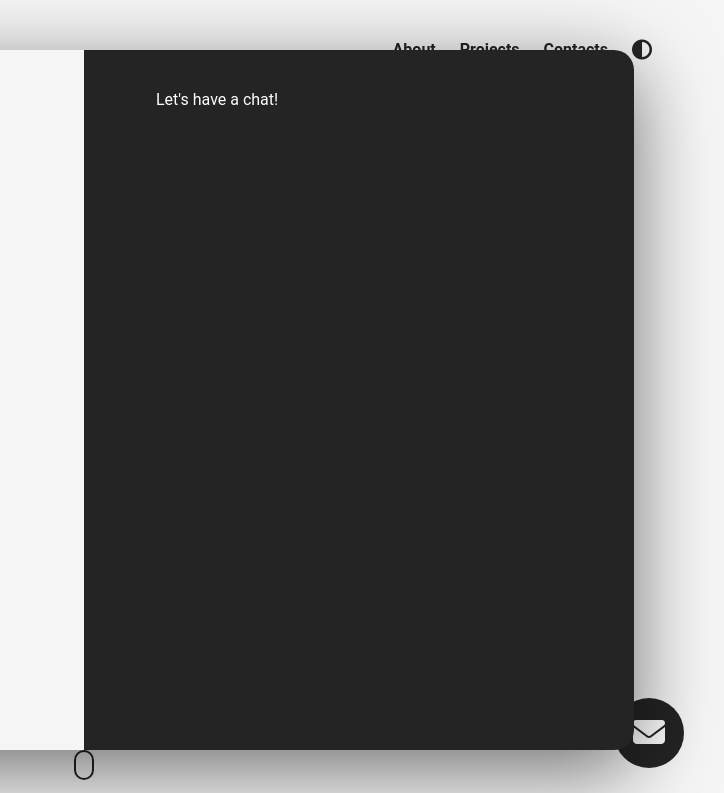
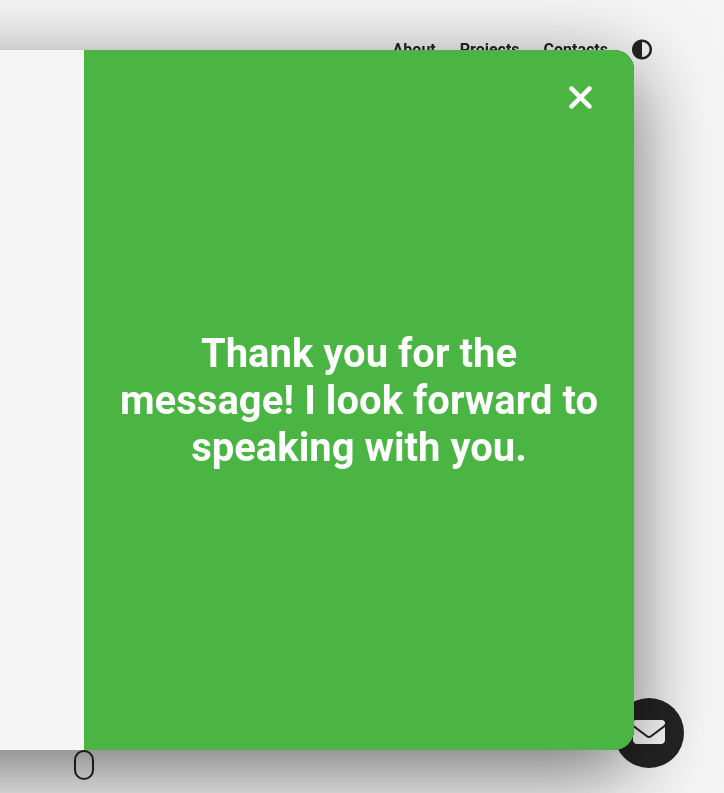
Before and after one commit to Sikboy79/RyansPortfolio, a plain HTML site: page Advanced Portfolio/index.html in a window 1280 px wide. Shown: the top 793 px of the page, 556-1280 px from the left. Drawn offline with Linux system fonts and the light colour scheme.

Commit message:
modal2 done

```diff
--- a/Advanced Portfolio/Style.css
+++ b/Advanced Portfolio/Style.css
@@ -28,8 +28,37 @@ section {
     background-color: rgb(245, 245, 245);
 }
 
-.click {
+input, textarea {
+    width: 100%;
+    background-color: #242424;
+    color: white;
+    outline: none;
+    border: 3px solid#c0c4cc;
+    border-top: none;
+    border-left: none;
+    border-right: none;
+    height: 40px;
     transition: all 300ms ease;
+}
+
+.textarea {
+    resize: vertical;
+    height: 100px;
+    margin-top: 8px;
+
+}
+
+.label {
+    font-size: 14px;
+    font-weight: bold;
+}
+
+input:hover, textarea:hover {
+    border-color: #dcdfe6;
+}
+
+input:focus, textarea:focus {
+    border-color: #f06449;
 }
 
 .container {
@@ -42,6 +71,11 @@ section {
     max-width: 1100px;
     margin: 0 auto;
     padding: 0 12px;
+}
+
+.click {
+    transition: all 300ms ease;
+    cursor: pointer;
 }
 
 .click:hover {
@@ -244,13 +278,14 @@ MODAL
 .modal__half {
     width: 50%;
     padding: 40px 72px;
+    display: flex;
+    flex-direction: column;
+    justify-content: center;
+    position: relative;
 }
 
 .modal__about {
     background-color: rgb(245, 245, 245);
-    display: flex;
-    flex-direction: column;
-    justify-content: center;
 }
 
 .modal__language {
@@ -280,13 +315,13 @@ MODAL
     transition: all 300ms ease;
 }
 
-.modal__language--img {
-    width: 100%;
-}
-
 .modal__languages {
     display: flex;
     flex-wrap: wrap;
+}
+
+.modal__language--img {
+    width: 100%;
 }
 
 .modal__contact {
@@ -300,11 +335,85 @@ MODAL
 
 .modal__subtitle {
     margin: 12px 0 24px 0;
+    font-size: 14px;
 }
 
 .modal__para {
     margin-bottom: 12px;
     line-height: 1.75;
+}
+
+.form__item {
+    margin-bottom: 20px;
+}
+
+.form__submit {
+    background-color: #f06449;
+    border: #f06449;
+    color: white;
+    font-weight: 700;
+    width: 100%;
+    max-width: 240px;
+    padding: 12px 24px;
+    font-size: 20px;
+    transition: all 300ms ease;
+}
+
+.form__submit:hover {
+    border-color: #fff;
+    background-color: transparent;
+}
+
+.form__submit:active {
+    border-color: #f06449;
+    color: #f06449;
+}
+
+.modal__overlay {
+    position: absolute;
+    top: 0;
+    left: 0;
+    width: 100%;
+    height: 100%;
+    display: flex;
+    align-items: center;
+    justify-content: center;
+}
+
+.modal__overlay--loading {
+    background-color: #242424;
+    font-size: 80px;
+    z-index: -1;
+}
+
+.modal__overlay--success {
+    background-color: #4bb543;
+    font-size: 40px;
+    font-weight: 700;
+    text-align: center;
+    padding: 28px;
+}
+
+.fa-spinner {
+    animation: spinner 750ms infinite;
+}
+
+@keyframes spinner {
+    0% {
+        transform: rotate(0);
+    }
+    100% {
+        transform: rotate(360deg);
+    }
+}
+
+.modal__exit {
+    position: absolute;
+    top: 30px;
+    right: 40px;
+    color: #fff;
+    font-size: 36px;
+    z-index: 100;
 }
 
 /*
--- a/Advanced Portfolio/index.html
+++ b/Advanced Portfolio/index.html
@@ -101,8 +101,38 @@
                     </figure>
                 </div>
             </div>
-
-            <div class="modal__half modal__contact">Let's have a chat!</div>
+            <div class="modal__half modal__contact">
+                <h3 class="modal__title modal__tital--contact">
+                    Let's have a chat!
+                </h3>
+                <h3 class="modal__sub-title modal__sub-tital--contact">
+                    Open to new opportunitys
+                </h3>
+                <form id="contact__form" action="">
+                    <div class="form__item">
+                        <label class="form__item--label">Name</label>
+                        <input class="input" name="user_name" type="text" required></input>
+                    </div>
+                    <div class="form__item">
+                        <label class="form__item--label">Email</label>
+                        <input class="input" name="user_email" type="email" required></input>
+                    </div>
+                    <div class="form__item">
+                        <label class="form__item--label">Message</label>
+                        <textarea class="input" name="message" type="text" required></textarea>
+                    </div>
+                    <button id="contact__submit" class="form__submit">
+                        Send it my way
+                    </button>
+                </form>
+                <div class="modal__overlay modal__overlay--loading">
+                    <i class="fas fa-spinner"></i>
+                </div>
+                <div class="modal__overlay modal__overlay--success">
+                    Thank you for the message! I look forward to speaking with you.
+                </div>
+            </div>
+            <i class="fas fa-times modal__exit click"></i>
         </div>
     </section>
     <section id="projects">
```
